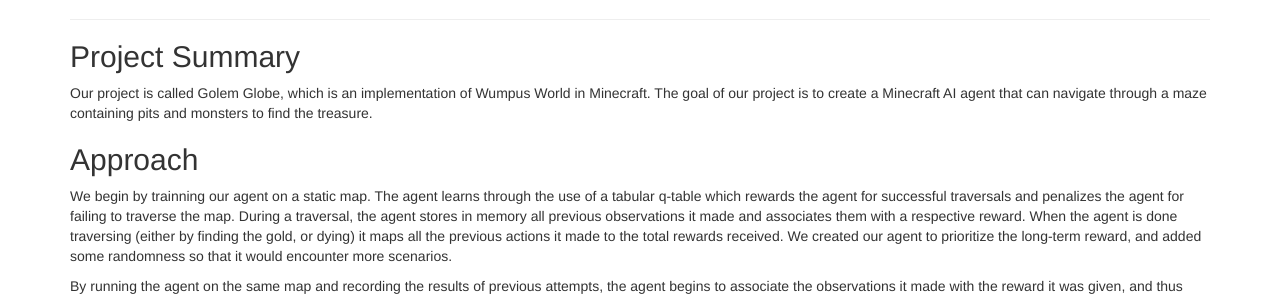
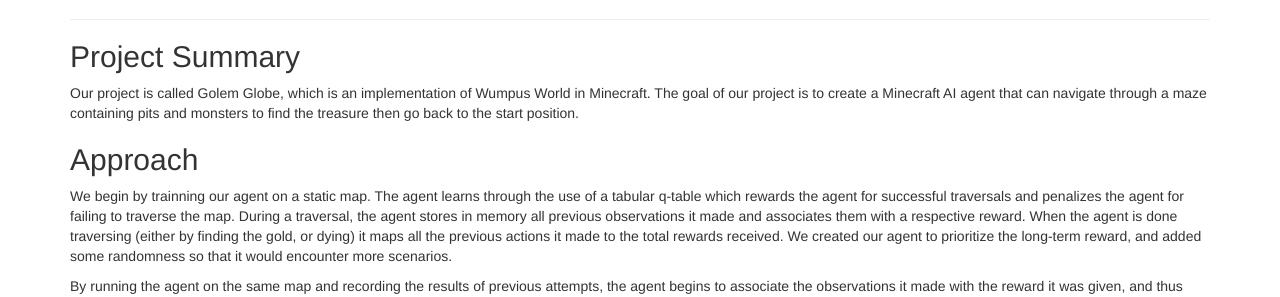
Before and after one commit to SalehO/GolumGlobe, a Jekyll site: the page built from docs/status.md, in a window 1280 px wide and 1344 px high. Shown: the part 133-430 px from the top of the window. Built offline with Jekyll 4.4.1, drawn with Linux system fonts in a browser that asks for light colours.

Commit message:
Update status.md

```diff
--- a/docs/status.md
+++ b/docs/status.md
@@ -4,7 +4,7 @@
 ---
 ## Project Summary
 Our project is called Golem Globe, which is an implementation of Wumpus World in Minecraft.
-The goal of our project is to create a Minecraft AI agent that can navigate through a maze containing pits and monsters to find the treasure.
+The goal of our project is to create a Minecraft AI agent that can navigate through a maze containing pits and monsters to find the treasure then go back to the start position.
 
 ## Approach
 We begin by trainning our agent on a static map. The agent learns through the use of a tabular q-table which rewards the agent for successful traversals and penalizes the agent for failing to traverse the map. During a traversal, the agent stores in memory all previous observations it made and associates them with a respective reward. When the agent is done traversing (either by finding the gold, or dying) it maps all the previous actions it made to the total rewards received. We created our agent to prioritize the long-term reward, and added some randomness so that it would encounter more scenarios.
```
